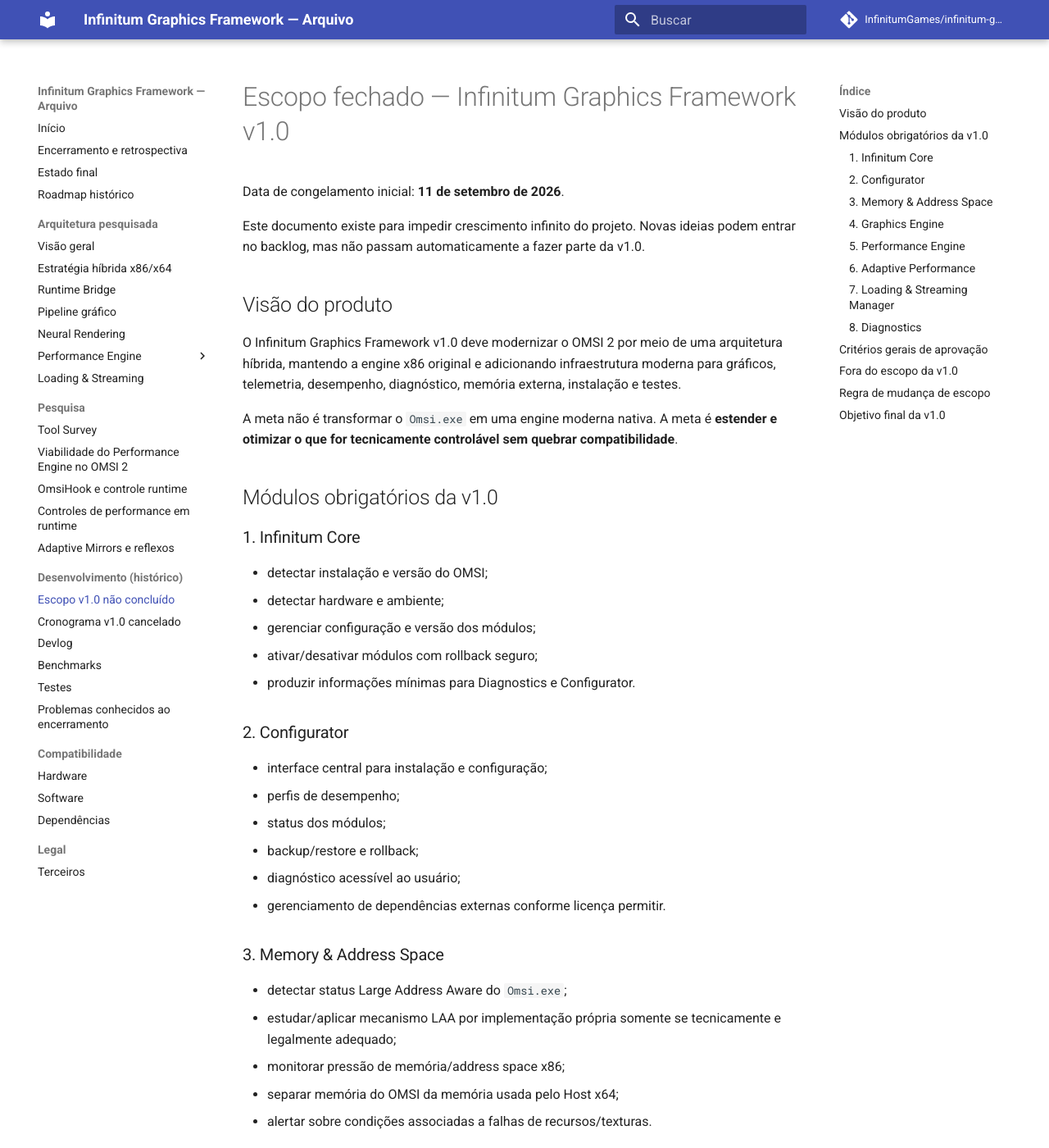
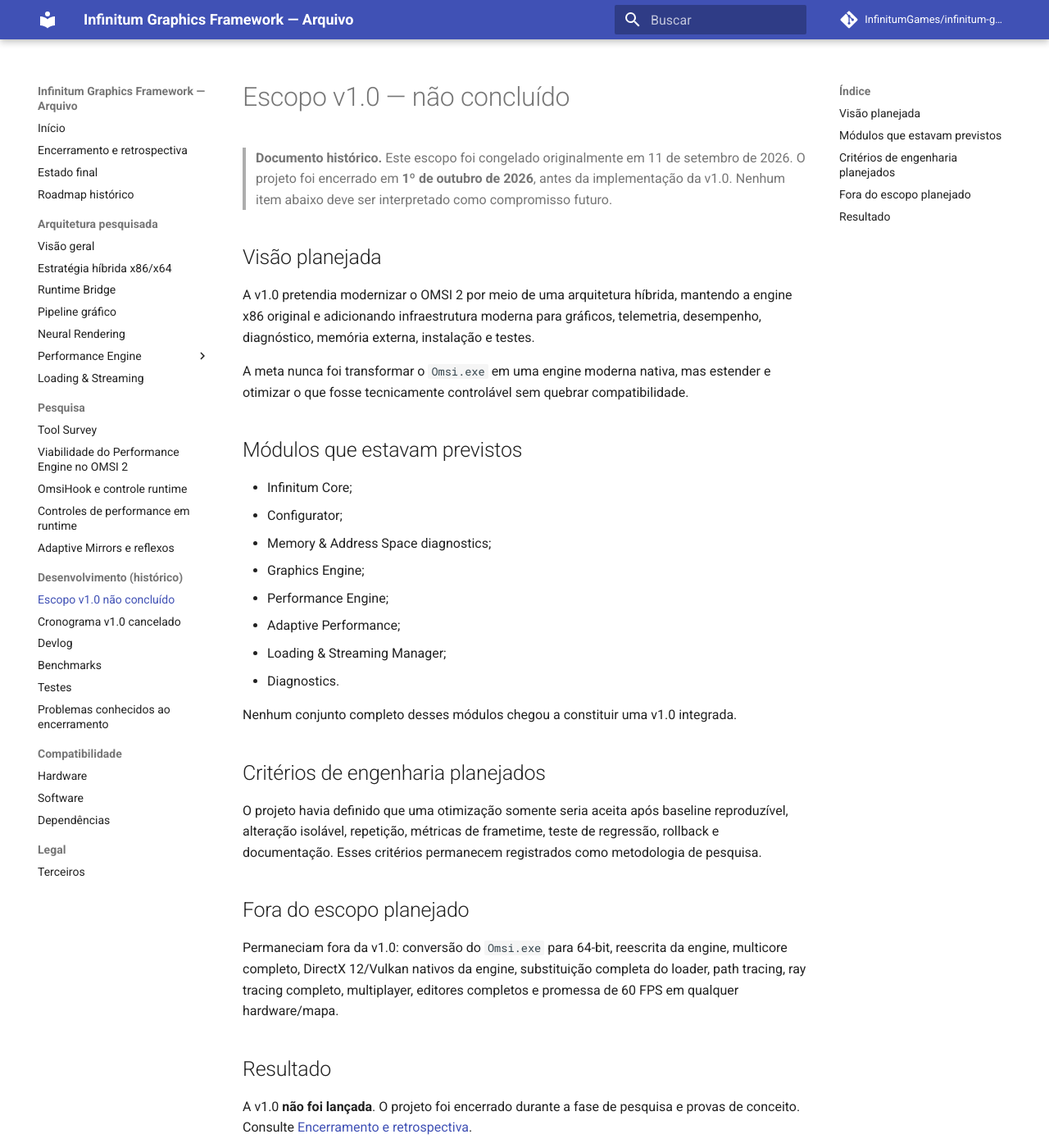
Before and after one commit to InfinitumGames/infinitum-graphics-framework, an MkDocs documentation site: the page built from docs/development/scope-v1.md, in a window 1280 px wide and 1400 px high. Shown: the whole window at 82% size. Built offline with MkDocs 1.6.1 and Material for MkDocs 9.7.7, drawn with Linux system fonts in a browser that asks for light colours; comment, search, counter and statistics services are not loaded; some of the changed text lies outside the part shown.

Commit message:
docs: close final development plans

```diff
--- a/docs/development/scope-v1.md
+++ b/docs/development/scope-v1.md
@@ -1,135 +1,34 @@
-# Escopo fechado — Infinitum Graphics Framework v1.0
+# Escopo v1.0 — não concluído
 
-Data de congelamento inicial: **11 de setembro de 2026**.
+> **Documento histórico.** Este escopo foi congelado originalmente em 11 de setembro de 2026. O projeto foi encerrado em **1º de outubro de 2026**, antes da implementação da v1.0. Nenhum item abaixo deve ser interpretado como compromisso futuro.
 
-Este documento existe para impedir crescimento infinito do projeto. Novas ideias podem entrar no backlog, mas não passam automaticamente a fazer parte da v1.0.
+## Visão planejada
 
-## Visão do produto
+A v1.0 pretendia modernizar o OMSI 2 por meio de uma arquitetura híbrida, mantendo a engine x86 original e adicionando infraestrutura moderna para gráficos, telemetria, desempenho, diagnóstico, memória externa, instalação e testes.
 
-O Infinitum Graphics Framework v1.0 deve modernizar o OMSI 2 por meio de uma arquitetura híbrida, mantendo a engine x86 original e adicionando infraestrutura moderna para gráficos, telemetria, desempenho, diagnóstico, memória externa, instalação e testes.
+A meta nunca foi transformar o `Omsi.exe` em uma engine moderna nativa, mas estender e otimizar o que fosse tecnicamente controlável sem quebrar compatibilidade.
 
-A meta não é transformar o `Omsi.exe` em uma engine moderna nativa. A meta é **estender e otimizar o que for tecnicamente controlável sem quebrar compatibilidade**.
+## Módulos que estavam previstos
 
-## Módulos obrigatórios da v1.0
+- Infinitum Core;
+- Configurator;
+- Memory & Address Space diagnostics;
+- Graphics Engine;
+- Performance Engine;
+- Adaptive Performance;
+- Loading & Streaming Manager;
+- Diagnostics.
 
-### 1. Infinitum Core
+Nenhum conjunto completo desses módulos chegou a constituir uma v1.0 integrada.
 
-- detectar instalação e versão do OMSI;
-- detectar hardware e ambiente;
-- gerenciar configuração e versão dos módulos;
-- ativar/desativar módulos com rollback seguro;
-- produzir informações mínimas para Diagnostics e Configurator.
+## Critérios de engenharia planejados
 
-### 2. Configurator
+O projeto havia definido que uma otimização somente seria aceita após baseline reproduzível, alteração isolável, repetição, métricas de frametime, teste de regressão, rollback e documentação. Esses critérios permanecem registrados como metodologia de pesquisa.
 
-- interface central para instalação e configuração;
-- perfis de desempenho;
-- status dos módulos;
-- backup/restore e rollback;
-- diagnóstico acessível ao usuário;
-- gerenciamento de dependências externas conforme licença permitir.
+## Fora do escopo planejado
 
-### 3. Memory & Address Space
+Permaneciam fora da v1.0: conversão do `Omsi.exe` para 64-bit, reescrita da engine, multicore completo, DirectX 12/Vulkan nativos da engine, substituição completa do loader, path tracing, ray tracing completo, multiplayer, editores completos e promessa de 60 FPS em qualquer hardware/mapa.
 
-- detectar status Large Address Aware do `Omsi.exe`;
-- estudar/aplicar mecanismo LAA por implementação própria somente se tecnicamente e legalmente adequado;
-- monitorar pressão de memória/address space x86;
-- separar memória do OMSI da memória usada pelo Host x64;
-- alertar sobre condições associadas a falhas de recursos/texturas.
+## Resultado
 
-### 4. Graphics Engine
-
-- backend moderno compatível com o pipeline suportado;
-- depth e motion data confiáveis;
-- motion clarity aceitável;
-- integração temporal/neural validada;
-- tonemapping e efeitos próprios essenciais;
-- integridade de cockpit, espelhos, chuva, noite, HUD e materiais críticos.
-
-### 5. Performance Engine
-
-- Telemetry Engine;
-- classificação de gargalos;
-- CPU Budget;
-- GPU Budget;
-- Simulation Budget;
-- Memory/I-O Budget;
-- Performance Controller com hysteresis/cooldown;
-- recomendações e controles adaptativos apenas onde houver validação suficiente.
-
-### 6. Adaptive Performance
-
-- AI/pedestres quando houver controle runtime seguro;
-- Adaptive Mirrors se o mecanismo for demonstrado;
-- qualidade gráfica adaptativa;
-- perfis Performance/Balanced/Quality/Custom.
-
-### 7. Loading & Streaming Manager
-
-A v1.0 precisa obrigatoriamente:
-
-- observar estados de loading/tiles;
-- correlacionar loading com stutter;
-- produzir diagnóstico de assets e memória;
-- implementar cache/pré-processamento externo quando demonstrar benefício.
-
-A v1.0 **não depende** de conseguir substituir ou controlar diretamente o loader interno do OMSI. Se isso não for seguro, a entrega pode permanecer observacional + otimizações externas comprovadas.
-
-### 8. Diagnostics
-
-- OMSI/version check;
-- LAA/address-space status;
-- dependências;
-- assets ausentes e logfile quando tecnicamente viável;
-- D3D/backend;
-- depth;
-- motion vectors;
-- host neural;
-- memória/VRAM;
-- benchmark summary;
-- classificação PASS / WARNING / FAIL.
-
-## Critérios gerais de aprovação
-
-Nenhuma otimização entra na v1.0 somente porque "parece mais rápida". Ela precisa de:
-
-1. baseline reproduzível;
-2. alteração isolável;
-3. no mínimo três repetições no cenário oficial quando aplicável;
-4. métricas de frametime além de FPS médio;
-5. teste de regressão visual/funcional;
-6. rollback;
-7. documentação do resultado.
-
-## Fora do escopo da v1.0
-
-- converter `Omsi.exe` para 64-bit;
-- reescrever a engine do OMSI;
-- tornar toda a simulação multicore;
-- DirectX 12 nativo da engine;
-- Vulkan nativo da engine;
-- substituir completamente o loader interno;
-- path tracing;
-- ray tracing completo;
-- multiplayer;
-- editor completo de mapas;
-- editor completo de horários;
-- mod manager universal completo;
-- backend AMD/Intel com paridade total ao NVIDIA;
-- prometer 60 FPS em qualquer hardware/mapa.
-
-Esses itens podem virar pesquisa ou versões futuras sem bloquear a v1.0.
-
-## Regra de mudança de escopo
-
-Um item novo só entra na v1.0 quando:
-
-- resolve problema crítico do produto;
-- não duplica ferramenta externa sem justificativa;
-- possui caminho técnico plausível;
-- tem impacto no cronograma analisado;
-- substitui ou rebaixa outro item de prioridade quando necessário.
-
-## Objetivo final da v1.0
-
-Entregar uma experiência em que o usuário instala uma ferramenta central, recebe diagnóstico claro do OMSI, aplica um perfil validado, obtém melhor estabilidade/consistência e uma apresentação gráfica modernizada, sem precisar compreender manualmente toda a cadeia de patches e ferramentas experimentais usada durante o desenvolvimento.
+A v1.0 **não foi lançada**. O projeto foi encerrado durante a fase de pesquisa e provas de conceito. Consulte [Encerramento e retrospectiva](../project-retrospective.md).
```
